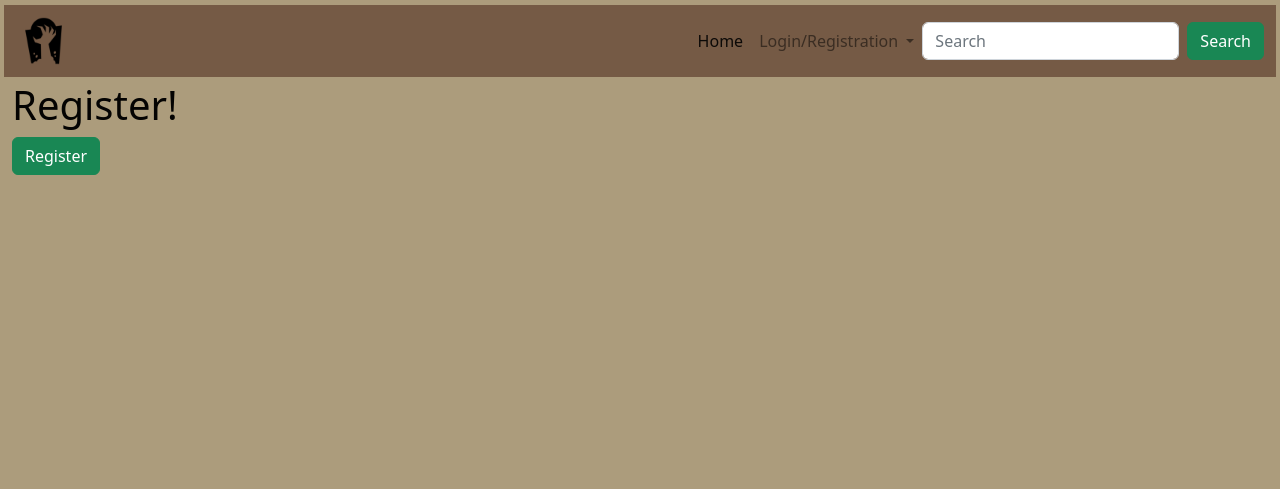
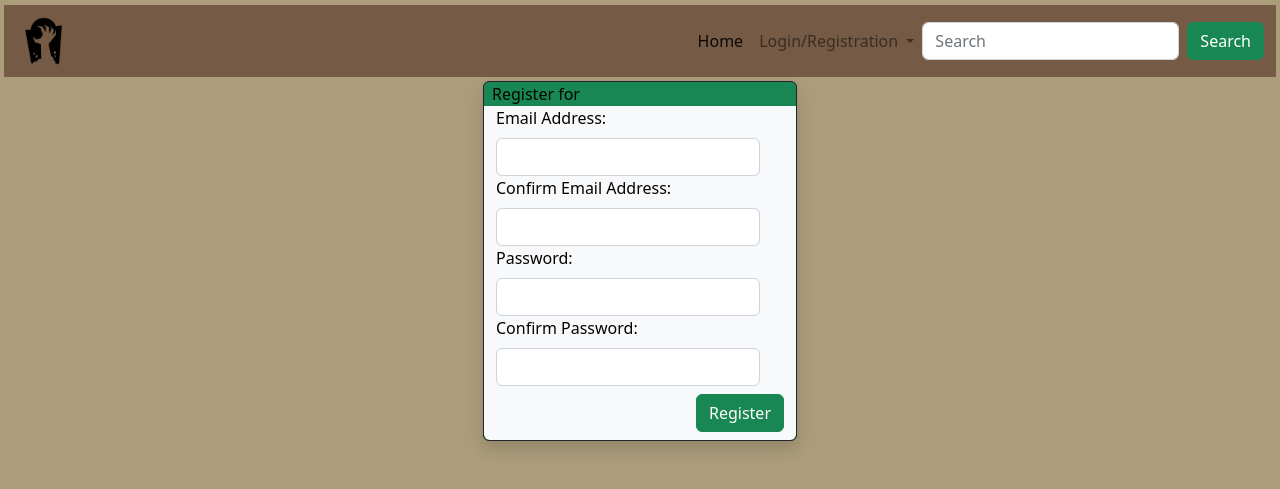
Before and after one commit to eiredrake/necrotopia_project, a Django app: page /accounts/signup/ in a window 1280 px wide. Shown: the top 489 px of the page. Run offline with Django 4.2, Linux system fonts and the light colour scheme; some libraries are stand-ins or nearby versions; some web fonts are replaced.

Commit message:
user creation & authentication works now.

```diff
--- a/necrotopia/forms.py
+++ b/necrotopia/forms.py
@@ -10,10 +10,30 @@
 
 
 class CustomUserCreationForm(UserCreationForm):
+    password1 = forms.CharField(widget=forms.PasswordInput)
+    password2 = forms.CharField(label=_translate('Confirm Password'), widget=forms.PasswordInput)
 
     class Meta:
         model = UserProfile
-        fields = ('email',)
+        fields = ('email', 'password1', 'password2')
+
+    def clean_username(self):
+        username = self.cleaned_data.get('username')
+        qs = UserProfile.objects.filter(username=username)
+        if qs.exists():
+            raise forms.ValidationError(_translate('This username already exists'))
+
+        return username
+
+    def clean(self):
+        cleaned_data = super().clean()
+        password1 = cleaned_data.get('password1')
+        password2 = cleaned_data.get('password2')
+
+        if password1 is not None and password1 != password2:
+            self.add_error('password2', _translate('Your passwords must match'))
+
+        return cleaned_data
 
 
 class CustomUserChangeForm(UserChangeForm):
--- a/necrotopia/views.py
+++ b/necrotopia/views.py
@@ -10,11 +10,12 @@
 from django.views.decorators.http import require_GET
 from django.contrib.auth import login as auth_login
 from Config import Config
-from necrotopia.forms import LoginForm
+from necrotopia.forms import LoginForm, CustomUserCreationForm
 from necrotopia_project import settings
 from necrotopia_project.settings import GLOBAL_SITE_NAME, STATICFILES_DIR
 from django.contrib.auth import logout
 from django.contrib import messages
+from django.contrib.auth import login, authenticate
 
 
 @require_GET
@@ -37,10 +38,33 @@
     return render(request, template, context=context)
 
 
-def register(request):
-    template = 'registration/signup.html'
+def register(request, redirect_to=settings.LOGIN_REDIRECT_URL, template_name='registration/signup.html', creation_form=CustomUserCreationForm):
+    if request.method == "POST":
+        form = creation_form(data=request.POST)
+        if form.is_valid():
+            user = form.save()
+            user.refresh_from_db()
 
-    return render(request, template)
+            username = form.cleaned_data.get('email')
+            raw_password = form.cleaned_data.get('password1')
+
+            user = authenticate(username=user.email, password=raw_password)
+            login(request, user)
+
+            messages.success(request, message="Your account has been created")
+
+            return HttpResponseRedirect(redirect_to)
+        else:
+            print(form.errors)
+    else:
+        form = creation_form(request)
+
+    new_context = {
+        'title': GLOBAL_SITE_NAME,
+        'form': form,
+    }
+
+    return render(request=request, template_name=template_name, context=new_context)
 
 
 def log_me_out(request):
@@ -52,7 +76,7 @@
     return HttpResponseRedirect(redirect_to)
 
 
-def login(request, template_name='registration/login.html', redirect_field_name=REDIRECT_FIELD_NAME, authentication_form=LoginForm):
+def authenticate_user(request, template_name='registration/login.html', redirect_field_name=REDIRECT_FIELD_NAME, authentication_form=LoginForm):
     redirect_to = settings.LOGIN_REDIRECT_URL
 
     if request.method == "POST":
--- a/necrotopia_project/urls.py
+++ b/necrotopia_project/urls.py
@@ -21,7 +21,7 @@
 
 urlpatterns = [
     # path('accounts/', include('django.contrib.auth.urls')),
-    path('accounts/login', views.login, name='login'),
+    path('accounts/login', views.authenticate_user, name='authenticate_user'),
     path('accounts/logout', views.log_me_out, name='logout'),
     path('accounts/signup/', views.register, name='register'),
     path('admin/', admin.site.urls),
--- a/templates/admin/base.html
+++ b/templates/admin/base.html
@@ -41,7 +41,7 @@
         <div id="user-tools">
             {% block welcome-msg %}
                 {% translate 'Welcome,' %}
-                <strong>{% firstof user.get_short_name user.email %}</strong>.
+                <strong>{% firstof user.email %}</strong>.
             {% endblock %}
             {% block userlinks %}
                 {% if site_url %}
--- a/templates/necrotopia/base.html
+++ b/templates/necrotopia/base.html
@@ -95,7 +95,7 @@
                     Login/Registration
                   </a>
                   <ul class="dropdown-menu main_body" aria-labelledby="navbarDropdownMenuLink">
-                    <li><a class="dropdown-item" href="{% url 'login' %}">Login</a></li>
+                    <li><a class="dropdown-item" href="{% url 'authenticate_user' %}">Login</a></li>
                     <li><a class="dropdown-item" href="{% url 'register' %}">Register</a></li>
                   </ul>
                 </li>
--- a/templates/registration/login.html
+++ b/templates/registration/login.html
@@ -9,7 +9,7 @@
                 <div class="pl-2">Login to {{ title }}</div>
             </div>
             <div id="id_dialog_message_body" class="bg-light rounded-bottom">
-                <form action="{% url 'login' %}" method="post">
+                <form action="{% url 'authenticate_user' %}" method="post">
                     {% csrf_token %}
                     <div id="id_username_row" class="row">
                         <div class="row">
--- a/templates/registration/signup.html
+++ b/templates/registration/signup.html
@@ -3,10 +3,66 @@
 {% block title %}Create an Account{% endblock %}
 
 {% block content %}
-    <H1>Register!</H1>
-    <form method="POST" class="form-group">
-        {% csrf_token %}
-        {{ form.as_p }}
-        <button type="submit" class="btn btn-success">Register</button>
-    </form>
+    <div id="id_dialog_container" class="container-sm justify-content-center w-25">
+        <div id="id_dialog_body" class="row bg-success border border-dark rounded b-5 shadow">
+            <div id="id_dialog_title_strip" class="row">
+                <div class="pl-2">Register for {{ title }}</div>
+            </div>
+            <div id="id_dialog_message_body" class="bg-light rounded-bottom">
+                <form action="{% url 'register' %}" method="post">
+                    {% csrf_token %}
+                    <div id="id_username_row" class="row">
+                        <div class="row">
+                            <label for="username" class="col control-label text-left">Email Address:</label>
+                        </div>
+                        <div class="row">
+                            <div class="col">
+                                <input name="username" value="" type="text" class="form-control"/>
+                            </div>
+                        </div>
+                    </div>
+                    <div id="id_username_row" class="row">
+                        <div class="row">
+                            <label for="email" class="col control-label text-left">Confirm Email Address:</label>
+                        </div>
+                        <div class="row">
+                            <div class="col">
+                                <input name="email" value="" type="text" class="form-control"/>
+                            </div>
+                        </div>
+                    </div>
+                    <div id="id_password_row" class="row">
+                        <div class="row">
+                            <label for="password1" class="col control-label text-left">Password:</label>
+                        </div>
+                        <div class="row">
+                            <div class="col">
+                                <input name="password1" type="password" class="form-control"/>
+                            </div>
+                        </div>
+                    </div>
+                    <div id="id_password_2_row" class="row">
+                        <div class="row">
+                            <label for="password2" class="col control-label text-left">Confirm Password:</label>
+                        </div>
+                        <div class="row">
+                            <div class="col">
+                                <input name="password2" type="password" class="form-control"/>
+                            </div>
+                        </div>
+                    </div>
+                    <div id="id_button_row" class="row pt-2 pb-2 float-right">
+                        <div class="col pull-right">
+                            <input name="register" type="submit" value="Register" class="btn btn-success"/>
+                        </div>
+                    </div>
+                </form>
+            </div>
+            <div>
+                {% for error in field.errors %}
+                      <p style="color: red">{{ error }}</p>
+                {% endfor %}
+            </div>
+        </div>
+    </div>
 {% endblock %}
```
